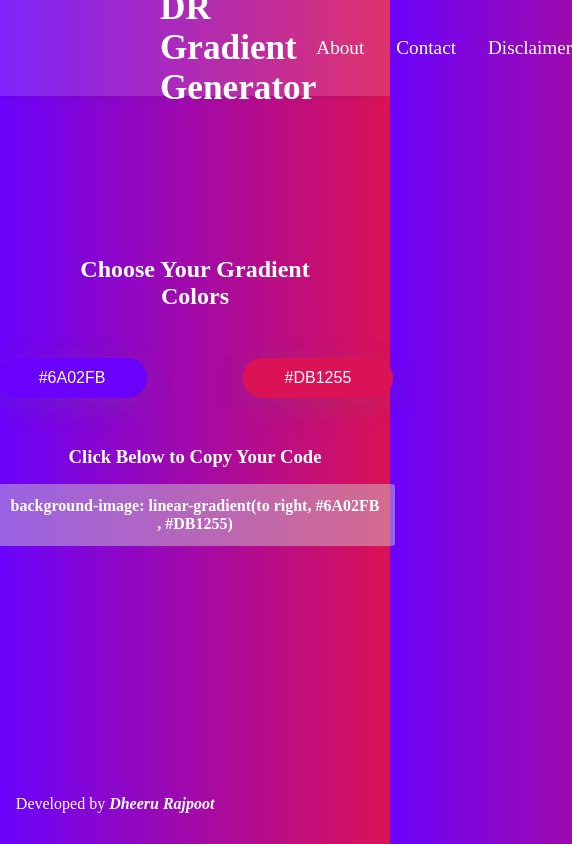
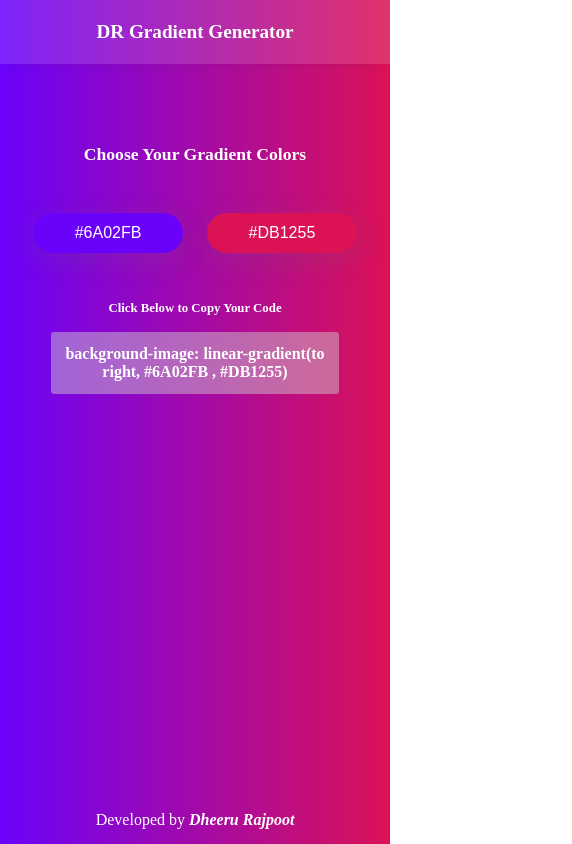
Before and after one commit to dheerurajpoot/gradient-generator, a plain HTML site: page index.html in a window 390 px wide. Shown: the whole page, 572 px wide, since content can reach past the window. Drawn offline with Linux system fonts and the light colour scheme.

Commit message:
mobile optimized
mobile optimized

```diff
--- a/style.css
+++ b/style.css
@@ -20,7 +20,7 @@ header{
     box-shadow: rgba(33, 35, 38, 0.1) 0px 10px 10px -10px;
 }
 .header-logo a{
-    font-size: 1.1rem;
+    font-size: .8rem;
     text-decoration: none;
     font-weight: 800;
     color: white;
@@ -100,13 +100,16 @@ header{
 }
 footer{
     height: 1rem;
-    position: absolute;
+    /* position: absolute; */
     color: white;
     bottom: 2rem;
     display: flex;
     justify-content: center;
     align-items:center;
-    right: 45%;
+    width: 100%;
+    bottom: 1rem;
+    position: fixed;
+    /* right: 45%;   */
 }
 footer a{
     color: white;
@@ -114,3 +117,33 @@ footer a{
     font-style: italic;
     font-weight: bold;
 }
+@media only screen and (max-width: 800px) and (min-width: 350px){
+    header{
+        padding: 0;
+        display: flex;
+        justify-content: center;
+        align-items: center;
+        height: 4rem;
+    }
+    .header-menu{
+        display: none;
+    }
+    .header-logo a{
+        font-size: .6rem;
+    }
+    .main-container{
+        padding-top: 5rem;
+    }
+    .main-container h2{
+        font-size: 1.1rem;
+    }
+    .main-container h3{
+        font-size: .8rem;
+    }
+    .buttons{
+        gap: 1.5rem;
+    }
+    .gradient-code{
+        width: 18rem;
+    }
+}
```
Also changed, not shown: 1 other file.
